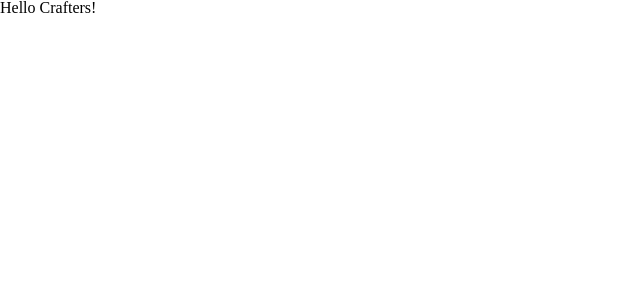
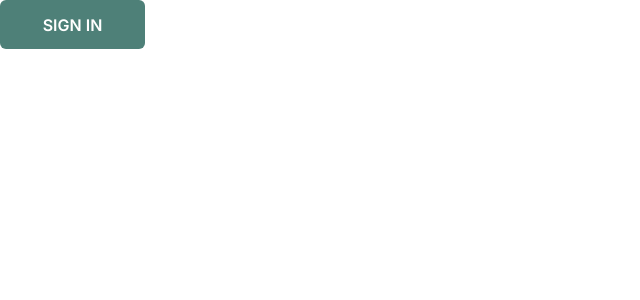
Before and after one commit to Laisses/crafty-inspire, a React (Create React App) app: page / in a window 1280 px wide. Shown: the top 300 px of the page, without its empty margins (0-640 px from the left). Built offline with nearby package versions, Linux system fonts and the light colour scheme.

Commit message:
Create mainButton component

```diff
--- /dev/null
+++ b/src/components/MainButton.js
@@ -0,0 +1,32 @@
+import styled from "styled-components";
+import { COLORS, PRIMARY_FONT } from "../constants";
+
+
+export const MainButton = props => {
+    const { text } = props;
+
+    return (
+        <Button {...props}>
+            {text}
+        </Button>
+    );
+};
+
+const Button = styled.button`
+    width: ${({ width }) => width ? width : "145px"};
+    height: ${({height}) => height ? height : "49px"};
+
+    font-family: ${PRIMARY_FONT};
+    font-size: ${({fontSize}) => fontSize ? fontSize : "16px"};
+    font-weight: ${({fontWeight}) => fontWeight ? fontWeight : "600"};
+    text-transform: ${({textTransform}) =>
+        !textTransform ? "uppercase" : "none"};
+    color: ${({color}) => color ? color : "#ffffff"};
+
+    background-color: ${({ background }) =>
+        background ? background : COLORS.BUTTON.LIGHT_GREEN};
+    border: none;
+    border-radius: 6px;
+
+    cursor: pointer;
+`;
--- a/src/constants.js
+++ b/src/constants.js
@@ -1,19 +1,8 @@
-import dummy from "../assets/dummy.jpg";
-import banner from "../assets/crafty-banner.png";
-import journal from "../assets/journal.jpg";
-import logo from "../assets/logo.png";
-import seal from "../assets/seal.jpg";
-import sewing from "../assets/sewing.jpg";
-import soap from "../assets/soap.jpg";
-import wood from "../assets/wood.jpg";
-
-export const IMAGES = { dummy, banner, journal, logo, seal, sewing, soap, wood };
-
 export const COLORS = {
     TEXT: {
         DARK_GREEN: "#3F4B49",
         LIGHT_GREEN: "#4E8078",
-        ACCENT_GREEN: "17453E",
+        ACCENT_GREEN: "#17453E",
     },
     BUTTON: {
         LIGHT_GREEN: "#4E8078",
@@ -29,4 +18,4 @@ export const COLORS = {
     },
 };
 
-export const PRIMARY_FONT = "font-family: 'Inter', sans-serif;";
+export const PRIMARY_FONT = "'Inter', sans-serif;";
--- a/src/pages/CraftyInspire.js
+++ b/src/pages/CraftyInspire.js
@@ -1,5 +1,7 @@
+import { MainButton } from "../components/MainButton";
+
 export const CraftyInspire = () => {
     return (
-        <div>Hello Crafters!</div>
+        <MainButton text="sign in" />
     );
 };
```
